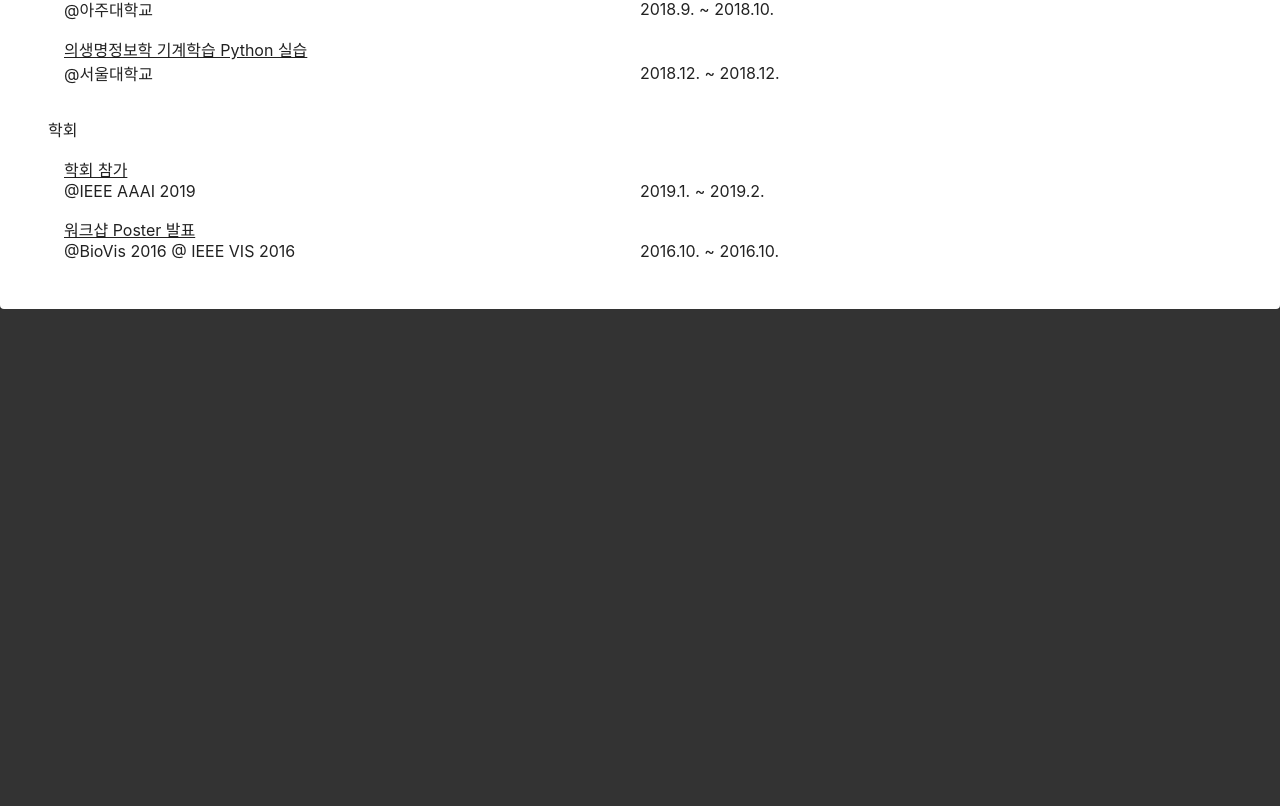
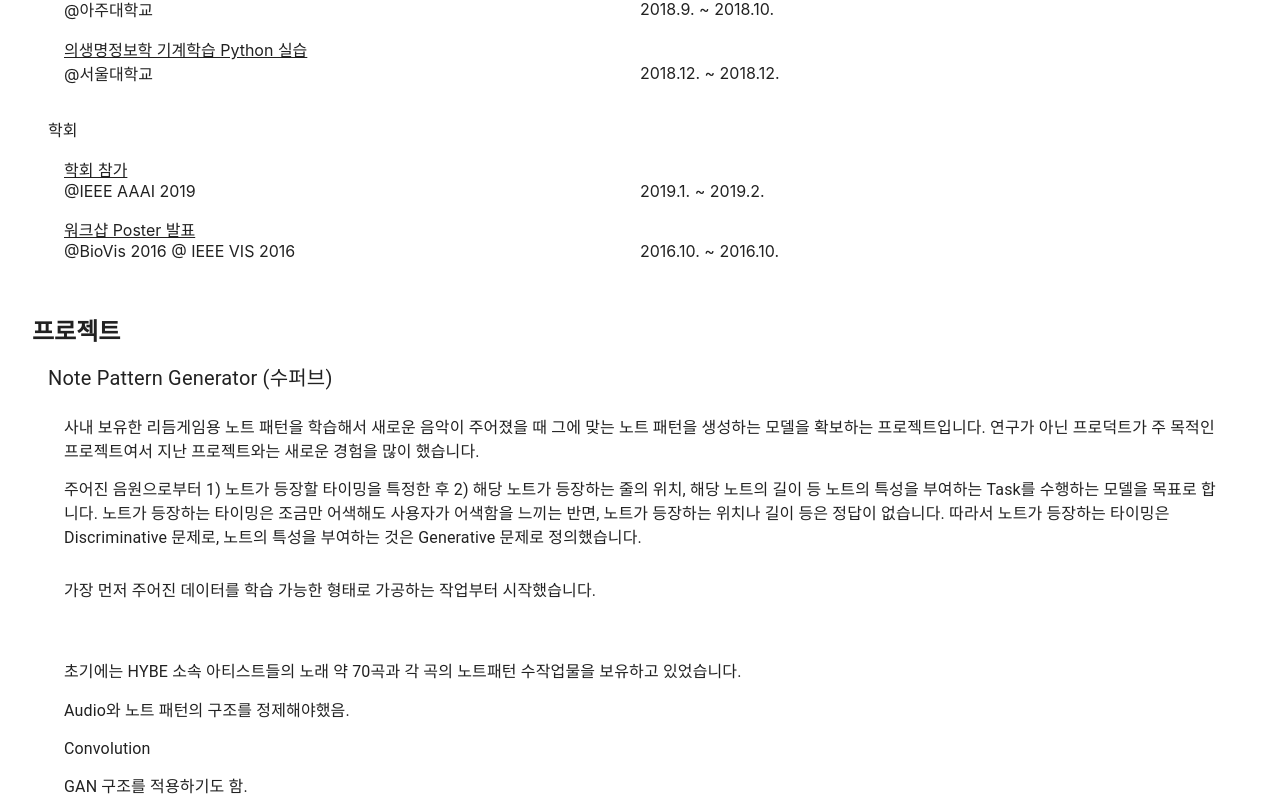
Before and after one commit to helloybz/resume, a React (Create React App) app: page / in a window 1280 px wide. Shown: the part 904-1710 px from the top of the page. Before the commit the page ends 1213 px from the top, so only its background shows below. Built offline with nearby package versions, Linux system fonts and the light colour scheme.

Commit message:
Update contents

```diff
--- a/src/Resume.js
+++ b/src/Resume.js
@@ -1,12 +1,13 @@
 import { Grid, Paper } from "@mui/material";
 
-import { CareerItem, EducationItem, ExperienceItem, Header } from './components'
+import { CareerItem, EducationItem, ExperienceItem, Header, ProjectItem } from './components'
 
 import { info } from './info.js'
 import { BodySectionWrapper } from "./components/BodySectionWrapper";
 
 export function Resume() {
     return (
+
         <Grid container justifyContent="center" >
             <Grid
                 item
@@ -30,8 +31,10 @@ export function Resume() {
                     <BodySectionWrapper content={info.career} itemComponent={CareerItem} />
                     <BodySectionWrapper content={info.education} itemComponent={EducationItem} />
                     <BodySectionWrapper content={info.experience} itemComponent={ExperienceItem} />
+                    <BodySectionWrapper content={info.project} itemComponent={ProjectItem} />
                 </Grid>
             </Grid>
         </Grid>
+
     )
 }
--- a/src/ResumeWrapper.js
+++ b/src/ResumeWrapper.js
@@ -12,8 +12,10 @@ export function ResumeWrapper() {
         print: window.print
     });
 
-    const ReferredResume = forwardRef((props, ref) => (
-        <div ref={ref}><Resume /></div>
+    const PrintableResume = forwardRef((props, ref) => (
+        <div ref={ref} >
+            <Resume />
+        </div>
     ))
     const resumeRef = useRef(null)
     return (
@@ -23,7 +25,7 @@ export function ResumeWrapper() {
                     position: "fixed",
                     right: {
                         "xs": "1rem",
-                        "lg": "25rem"
+                        "lg": "10rem"
                     },
                     bottom: {
                         "xs": "1rem",
@@ -36,20 +38,37 @@ export function ResumeWrapper() {
             >
                 <PrintIcon />
             </Fab>
+
             <Grid
                 item
                 xs={12}
                 sx={{
-                    paddingTop: {
+                    "paddingTop": {
                         "xs": "0",
                         "md": "3rem",
                     },
-                    maxWidth: "210mm",
-                    // minHeight: "296mm",
+                    "maxWidth": "210mm",
+                    "display": "none",
+                    "displayPrint": "block",
 
+                }}>
+                <PrintableResume ref={resumeRef} />
+            </Grid>
+
+            <Grid
+                item
+                xs={12}
+                sx={{
+                    "paddingTop": {
+                        "xs": "0",
+                        "md": "3rem",
+                    },
+                    "maxWidth": "210mm",
+                    "display": "block",
+                    "displayPrint": "none",
                 }}
             >
-                <ReferredResume ref={resumeRef} />
+                <Resume />
             </Grid>
         </Grid >
     )
--- a/src/components/ProjectItem/ProjectItem.js
+++ b/src/components/ProjectItem/ProjectItem.js
@@ -2,17 +2,22 @@ import { Grid, List, ListItem, Typography } from "@mui/material";
 
 
 export function ProjectItem({ name, at, description }) {
+    var descriptionByLine = description.split('\n')
     return (
         <Grid item xs={12} component={ListItem} container>
+
             <Grid item xs={12} component={Typography} sx={{ "fontSize": "h6.fontSize" }}>
-                {name + " "}+ ( {at})
+                {name + " "}  ({at})
             </Grid>
+
             <Grid item xs={12} container component={List}>
-                <Grid item xs={12} component={ListItem}>
-                    <Typography paragraph>
-                        {description}
-                    </Typography>
-                </Grid>
+                {descriptionByLine.map((line, i) => (
+                    <Grid item xs={12} component={ListItem} key={i} sx={{ "pt": 0, "pb": 0 }} >
+                        <Typography paragraph sx={{ "mb": "0.9rem" }}>
+                            {line}
+                        </Typography>
+                    </Grid>
+                ))}
             </Grid>
         </Grid >
     )
--- a/src/info.js
+++ b/src/info.js
@@ -51,39 +51,69 @@ export var info = {
             {
                 "name": "Note Pattern Generator",
                 "at": "수퍼브",
-                "description":
-                    `- 수작업으로 만든 리듬게임의 노트 패턴을 학습해, 새로운 음악이 주어졌을 때 그에 맞는 노트 패턴을 생성하는 모델을 확보하는 프로젝트입니다.
-                - End-to-End 모델을 학습시키기에는 데이터 양이 부족해, 파이프라인 모델로 구성했습니다.
-                - 음악으로부터 노트 패턴이 그려질 타이밍을 특정 하는 단계, 왼손과 오른손을 구분하여 패턴을 생성하는 단계, 원하는 개수의 Lane으로 확장하는 단계로 이루어져 있습니다.`,
+                "description": `
+                사내 보유한 리듬게임용 노트 패턴을 학습해서 새로운 음악이 주어졌을 때 그에 맞는 노트 패턴을 생성하는 모델을 확보하는 프로젝트입니다. 연구가 아닌 프로덕트가 주 목적인 프로젝트여서 지난 프로젝트와는 새로운 경험을 많이 했습니다.
+                주어진 음원으로부터 1) 노트가 등장할 타이밍을 특정한 후 2) 해당 노트가 등장하는 줄의 위치, 해당 노트의 길이 등 노트의 특성을 부여하는 Task를 수행하는 모델을 목표로 합니다. 노트가 등장하는 타이밍은 조금만 어색해도 사용자가 어색함을 느끼는 반면, 노트가 등장하는 위치나 길이 등은 정답이 없습니다. 따라서 노트가 등장하는 타이밍은 Discriminative 문제로, 노트의 특성을 부여하는 것은 Generative 문제로 정의했습니다.
+
+                가장 먼저 주어진 데이터를 학습 가능한 형태로 가공하는 작업부터 시작했습니다.
+
+
+
+                초기에는 HYBE 소속 아티스트들의 노래 약 70곡과 각 곡의 노트패턴 수작업물을 보유하고 있었습니다.
+                Audio와 노트 패턴의 구조를 정제해야했음.
+                Convolution
+                GAN 구조를 적용하기도 함.
+
+                학습데이터에 여성보컬곡이 없어서, 여성 보컬 곡에 대해서는 performance가 낮았음.
+                근본적인 해결방법은 아니지만, 학습데이터 음원의 pitch를 조절하여 음역대가 높은 데이터를 augmentation함.
+                그 전보다 여성 보컬곡에 대한 performance가 나아짐을 확인.
+
+                데이터 크기에 비해 모델의 커서 overfitting이 일어남.
+                모델의 크기를 줄이니 performance가 떨어짐.
+                End-to-End 구조를 버리고, 해결하려는 문제를 쪼개 파이프라인 구조로 변경
+
+
+
+                End-to-End 모델을 학습시키기에는 데이터 양이 부족해, 파이프라인 모델로 구성했습니다.
+                음악으로부터 노트 패턴이 그려질 타이밍을 특정 하는 단계, 왼손과 오른손을 구분하여 패턴을 생성하는 단계, 원하는 개수의 Lane으로 확장하는 단계로 이루어져 있습니다.`,
             },
             {
                 "name": "Batch Integration with Adversarial AutoEncoder",
                 "at": "아주대학교 의료원",
-                "description": `- Bioinformatics 분야에서 고질적인 문제인 Batch Effect를 Adversarial AutoEncoder를 활용해 해결하는 방법에 관한 연구 입니다.
-            - Bioinformatics 분야에서는 유전체 데이터를 비교 분석하여 유의미한 생물학적 차이를 발견합니다.
-            - 환자에게서 떼어낸 조직을 유전체 데이터로 변환하는 과정에서 실험자, 온도, 습도 등의 외부 요인으로 인한 Noise가 필연적으로 생깁니다.
-            - 비교하고자 하는 두 유전체 데이터에 서로 다른 성격의 Noise가 생겨 원활한 비교 분석이 어렵습니다.
-            - 이러한 문제를 Batch Effect라고 하며, Batch Effect를 완화하는 작업을 Batch Integration이라고 합니다.
-            - 이 연구는 다양한 유전체 데이터 중에서도 Single-cell RNA sequencing 데이터에 대해 효과적인 Batch Integration을 적용하는 방법에 관한 연구입니다. `,
+                "description": `
+                Bioinformatics 분야에서 고질적인 문제인 Batch Effect를 Adversarial AutoEncoder를 활용해 해결하는 방법에 관한 연구 입니다.
+                Bioinformatics 분야에서는 유전체 데이터를 비교 분석하여 유의미한 생물학적 차이를 발견합니다. 환자에게서 떼어낸 조직을 유전체 데이터로 변환하는 과정에서 실험자, 온도, 습도 등의 외부 요인으로 인한 Noise가 필연적으로 생깁니다. 비교하고자 하는 두 유전체 데이터에 서로 다른 성격의 Noise가 생겨 원활한 비교 분석이 어렵습니다. 이러한 문제를 Batch Effect라고 하며, Batch Effect를 완화하는 작업을 Batch Integration이라고 합니다.
+                이 연구는 다양한 유전체 데이터 중에서도 Single-cell RNA sequencing 데이터에 대해 효과적인 Batch Integration을 적용하는 방법에 관한 연구입니다.
+                 `,
             },
             {
                 "name": "Content- and Link-Aware Node Embedding",
                 "at": "아주대학교 대학원",
-                "description": `- 어떤 노드 v의 Embedding을 자신의 내적 정보 Embedding과 이웃하는 노드들의 Embedding을 더한 값으로 정의합니다.
-            - 이 때, 이웃하는 노드들의 Embedding은 노드 v와의 유사도에 비례하는 가중치를 곱하여 더한 Embedding으로 정의합니다.
-            - 여러 Iteration에 걸쳐 모든 노드의 Embedding을 위 정의에 따라 업데이트 합니다.
-            - 이웃하는 노드의 Embedding에 곱하는 가중치의 합이 1보다 작다면, Marcov Chain의 수렴성을 활용해 노드 Embedding이 수렴함을 증명할 수 있습니다.
-            - Node embedding의 Stationary distribution를 최종 Embedding으로 정의하였고, Node classification, Link prediction 같은 Task에서 좋은 성능을 보였습니다.`,
+                "description": `
+                석사 학위 논문으로, Markov Chain을 활용하여 주어진 노드 임베딩의 품질을 개선하는 방법을 제안하고, 두 노드의 연결 방향을 고려한 새 유사도 척도를 제안한 연구입니다.
+                어떤 네트워크를 구성하는 노드의 임베딩을 노드의 고유한 내적정보의 임베딩과, 이웃 노드들의 정보의 임베딩의 합으로 정의하였습니다. 매 iteration마다 노드의 정보를 이웃 노드에 전달하는 동시에, 이웃 노드로부터 정보를 전달받아 자신의 임베딩에 반영하여 업데이트합니다. iteration을 게속 반복하면 특수한 조건하에 모든 노드의 임베딩이 수렴합니다. 이 수렴성은 Markov Chain의 수렴성을 활용해 증명할 수 있습니다.
+                이웃노드로부터 전달받은 임베딩은 그 노드와의 유사도에 비례하여 반영됩니다. 노드 임베딩간 유사도를 측정할 때 주로 코사인 유사도를 사용하지만, 코사인 유사도의 대칭성 때문에 링크의 방향성은 반영할 수 없는 한계가 있습니다. 두 노드의 임베딩을 서로 다른 매핑 함수를 이용해 변환한 후 코사인 유사도를 계산하면 링크의 방향성에 따라 서로 다른 유사도를 계산할 수 있습니다. 이 두 매핑 함수를 Neural Network로 구성하여 주어진 네트워크에 맞게 학습하여 적절한 매핑 함수를 얻을 수 있습니다.
+                방향성을 반영할 수 있는 새 유사도 척도 덕분에 Directed Graph의 노드 임베딩에서 이점을 볼 수 있었지만, 매핑 함수들을 학습할 때, cost function의 gradient의 time complexity가 매우 큰 문제가 있었습니다. Gradient 식이 Poisson Binomial Distribution의 평균인 점에 착안하여, gradient를 직접 계산하지 않고 근사하여 계산하는 방법을 제안함으로써 이 문제를 해결했습니다.
+                `,
             },
             {
                 "name": "Visual Analysis System for Clustering Dementia Patients Based on Similarity of Dementia Phase Changing Pattern",
                 "at": "아주대학교",
-                "description": "",
+                "description": `
+                치매 환자의 진단 데이터와 치매의 진행 양상을 효과적으로 시각화하여, 치매 진료 시 의사결정에 도움을 주는 시각화 방법에 관한 연구입니다.학부 재학 중, 데이터 시각화 연구실을 통해 참여한 학부생 연구 프로그램에서 진행한 프로젝트입니다.이 연구는 IEEE VIS 2016에서 열린 BioVis workshop 포스터 부분에 채택되었습니다.
+                치매는 경미한 인지장애부터 시작하지만, 모든 치매 환자가 중증 단계인 알츠하미어 단계까지 앓는 것은 아닙니다.어떤 환자는 알츠하이머까지 앓지 않고 경미한 인지장애를 유지하거나 과도기적 단계에서 증상이 완화되는 경우도 있습니다.
+                환자들의 치매 진행 양상에 따라 Hierarchical Clustering을 적용하여 환자군을 분류했습니다.그 후, 각 환자의 설문 응답결과를 다른 축에 표기하여, 치매 진행 양상에 따른 환자군별 설문 응답의 패턴을 한눈에 판단하도록 했습니다.
+                `,
             },
             {
                 "name": "Snapme Korea 웹서비스 제작 외주",
-                "at": "개인",
-                "description": "",
+                "at": "SnapmeKorea",
+                "description": `
+                사진작가와 관광객을 매칭시켜주는 O2O 서비스인 스냅미코리아의 홈페이지를 제작을 의뢰받았습니다.
+
+                학부 재학중 웹개발을 익히면서, 친구와 같이 맡은 프로젝트로 저는 백엔드 개발을 맡았습니다.
+                    Django + PostgreSQL을 사용했으며, cafe24에서 호스팅하였습니다.
+                `,
             }
         ]
     },
```
